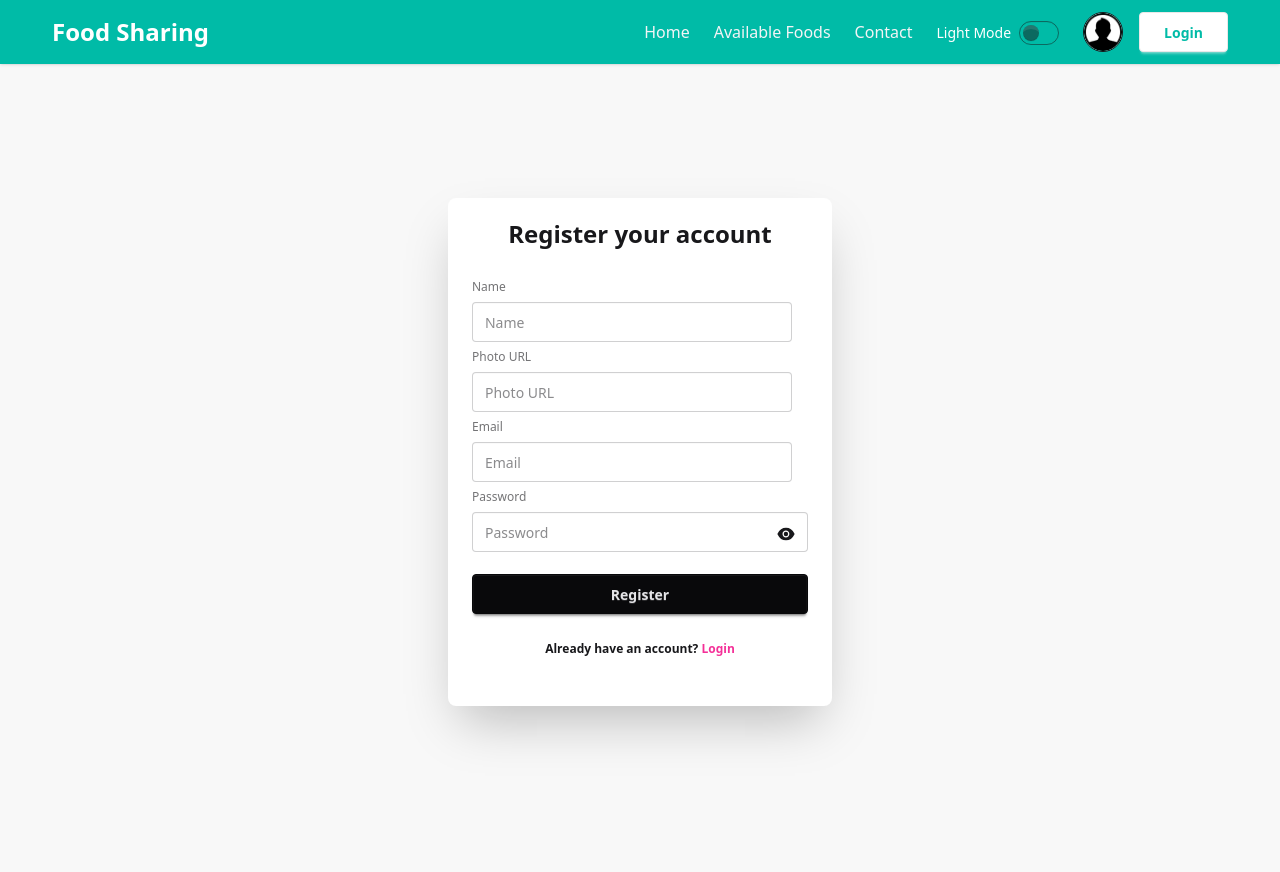
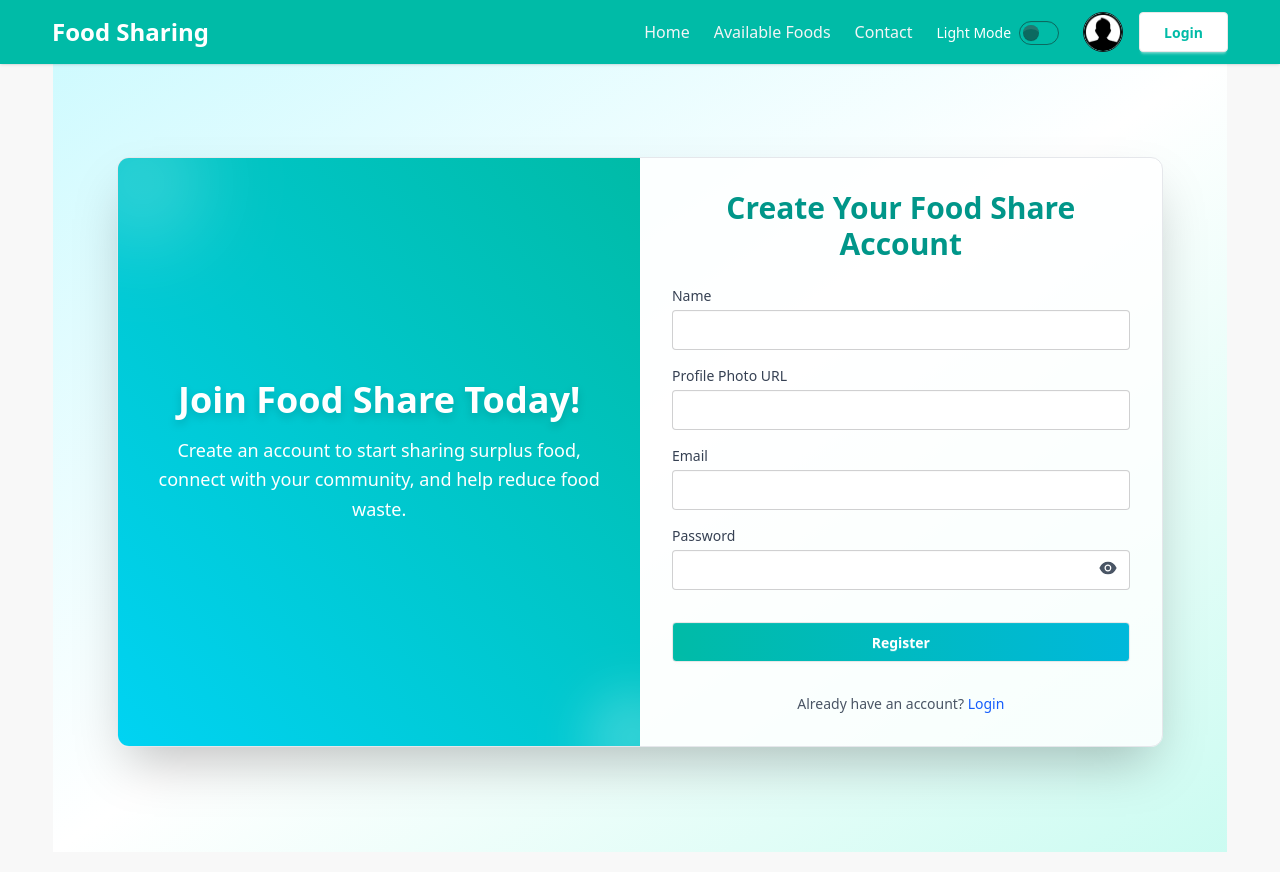
Before and after one commit to rubayetalam21/Food-Sharing, a React (Vite) app: page /auth/register in a window 1280 px wide. Built offline with nearby package versions, Linux system fonts and the light colour scheme; no server answers.

Commit message:
Registration page has been animated

```diff
--- a/src/Pages/Register.jsx
+++ b/src/Pages/Register.jsx
@@ -1,16 +1,16 @@
 import React, { useContext, useState } from 'react';
 import { Helmet } from 'react-helmet-async';
-import { Link, useNavigate } from 'react-router';
+import { Link, useNavigate } from 'react-router-dom';
 import Swal from 'sweetalert2';
 import { AuthContext } from '../Provider/AuthProvider';
 import { AiFillEye, AiFillEyeInvisible } from 'react-icons/ai';
+import { motion } from 'framer-motion';
 
 const Register = () => {
     const { createUser, setUser, updateUser } = useContext(AuthContext);
-    const [nameError, setNameError] = useState("");
-    const [passwordError, setPasswordError] = useState("");
+    const [nameError, setNameError] = useState('');
+    const [passwordError, setPasswordError] = useState('');
     const [showPassword, setShowPassword] = useState(false);
-
     const navigate = useNavigate();
 
     const handleRegister = (e) => {
@@ -22,11 +22,9 @@ const Register = () => {
         const password = form.password.value;
 
         if (name.length < 5) {
-            setNameError("Name should be more than 5 characters");
+            setNameError('Name should be more than 5 characters');
             return;
-        } else {
-            setNameError("");
-        }
+        } else setNameError('');
 
         const hasUppercase = /[A-Z]/.test(password);
         const hasLowercase = /[a-z]/.test(password);
@@ -34,80 +32,143 @@ const Register = () => {
 
         if (!hasUppercase || !hasLowercase || !isLongEnough) {
             setPasswordError(
-                "Password must contain at least 1 uppercase letter, 1 lowercase letter, and be at least 6 characters long."
+                'Password must contain at least 1 uppercase letter, 1 lowercase letter, and be at least 6 characters long.'
             );
             return;
-        } else {
-            setPasswordError("");
-        }
+        } else setPasswordError('');
 
         createUser(email, password)
             .then((result) => {
                 const user = result.user;
                 updateUser({ displayName: name, photoURL: photo })
-                    .then(() => {
+                    .then(async () => {
                         setUser({ ...user, displayName: name, photoURL: photo });
-                        Swal.fire({
-                            icon: 'success',
-                            title: 'Registration',
-                            text: 'You have been successfully registered!',
+                        await fetch('https://b11a12-server-side-rubayetalam21.vercel.app/users', {
+                            method: 'POST',
+                            headers: { 'Content-Type': 'application/json' },
+                            body: JSON.stringify({ name, email, photoURL: photo }),
                         });
-                        navigate("/");
+                        Swal.fire({ icon: 'success', title: 'Registration Complete', text: 'Welcome to Food Share!' });
+                        navigate('/');
                     })
-                    .catch((error) => {
+                    .catch((err) => {
+                        console.error('Profile update failed:', err);
                         setUser(user);
                     });
             })
-            .catch((error) => {
-                alert(error.message);
-            });
+            .catch((err) => alert(err.message));
+    };
+
+    const fieldVariant = {
+        hidden: { opacity: 0, y: 20 },
+        visible: (i) => ({
+            opacity: 1,
+            y: 0,
+            transition: { delay: i * 0.15, duration: 0.5, ease: 'easeOut' },
+        }),
+        shake: {
+            x: [0, -8, 8, -8, 8, 0],
+            transition: { duration: 0.4 },
+        },
     };
 
     return (
-        <div className="flex justify-center min-h-screen items-center">
-            <Helmet>
-                <title>Home | Register </title>
-            </Helmet>
-            <div className="card bg-base-100 w-full max-w-sm shrink-0 shadow-2xl py-5">
-                <h2 className="font-semibold text-2xl text-center">Register your account</h2>
-                <form onSubmit={handleRegister} className="card-body">
-                    <fieldset className="fieldset">
-                        <label className="label">Name</label>
-                        <input name="name" type="text" className="input" placeholder="Name" required />
+        <div className="min-h-screen px-16 py-8 bg-gradient-to-br from-cyan-100 via-white to-teal-100 dark:from-gray-900 dark:via-gray-800 dark:to-gray-900 flex items-center justify-center">
+            <Helmet><title>Register | Food Share</title></Helmet>
+
+            <div className="grid md:grid-cols-2 gap-0 bg-white/80 dark:bg-gray-800/80 rounded-xl shadow-2xl border border-gray-200 dark:border-gray-700 overflow-hidden max-w-6xl w-full">
+
+                {/* Left Welcome Panel */}
+                <motion.div
+                    className="hidden md:flex flex-col justify-center items-center px-10 py-16 bg-gradient-to-tr from-cyan-400 to-teal-500 text-white text-center relative"
+                    initial={{ opacity: 0, x: -50 }}
+                    animate={{ opacity: 1, x: 0 }}
+                    transition={{ duration: 0.6 }}
+                >
+                    <motion.h2
+                        className="text-4xl font-extrabold mb-4 drop-shadow-lg"
+                        initial={{ opacity: 0, y: -10 }}
+                        animate={{ opacity: 1, y: 0 }}
+                        transition={{ delay: 0.2 }}
+                    >
+                        Join Food Share Today!
+                    </motion.h2>
+                    <motion.p
+                        className="text-lg max-w-md leading-relaxed"
+                        initial={{ opacity: 0, y: 10 }}
+                        animate={{ opacity: 1, y: 0 }}
+                        transition={{ delay: 0.3 }}
+                    >
+                        Create an account to start sharing surplus food, connect with your community, and help reduce food waste.
+                    </motion.p>
+
+                    {/* Decorative Blurs */}
+                    <div className="absolute -top-10 -left-10 w-32 h-32 bg-white/20 rounded-full blur-2xl"></div>
+                    <div className="absolute -bottom-10 -right-10 w-24 h-24 bg-white/20 rounded-full blur-xl"></div>
+                </motion.div>
+
+                {/* Right Form Section */}
+                <motion.div
+                    initial={{ opacity: 0, y: 50 }}
+                    animate={{ opacity: 1, y: 0 }}
+                    transition={{ duration: 0.6 }}
+                    className="p-8 w-full"
+                >
+                    <h2 className="text-center text-3xl font-bold text-teal-600 dark:text-teal-400 mb-6">Create Your Food Share Account</h2>
+
+                    <form onSubmit={handleRegister} className="space-y-4">
+                        <motion.div custom={0} initial="hidden" animate={nameError ? 'shake' : 'visible'} variants={fieldVariant}>
+                            <label className="block text-sm font-medium text-gray-700 dark:text-gray-300">Name</label>
+                            <input name="name" type="text" className="input input-bordered w-full mt-1" required />
                             {nameError && <p className="text-xs text-error">{nameError}</p>}
+                        </motion.div>
 
-                        <label className="label">Photo URL</label>
-                        <input name="photo" type="text" className="input" placeholder="Photo URL" required />
+                        <motion.div custom={1} initial="hidden" animate="visible" variants={fieldVariant}>
+                            <label className="block text-sm font-medium text-gray-700 dark:text-gray-300">Profile Photo URL</label>
+                            <input name="photo" type="text" className="input input-bordered w-full mt-1" required />
+                        </motion.div>
 
-                        <label className="label">Email</label>
-                        <input name="email" type="email" className="input" placeholder="Email" required />
+                        <motion.div custom={2} initial="hidden" animate="visible" variants={fieldVariant}>
+                            <label className="block text-sm font-medium text-gray-700 dark:text-gray-300">Email</label>
+                            <input name="email" type="email" className="input input-bordered w-full mt-1" required />
+                        </motion.div>
 
-                        <label className="label">Password</label>
+                        <motion.div custom={3} initial="hidden" animate={passwordError ? 'shake' : 'visible'} variants={fieldVariant}>
+                            <label className="block text-sm font-medium text-gray-700 dark:text-gray-300">Password</label>
                             <div className="relative">
                                 <input
                                     name="password"
-                                type={showPassword ? "text" : "password"}
-                                className="input w-full pr-10"
-                                placeholder="Password"
+                                    type={showPassword ? 'text' : 'password'}
+                                    className="input input-bordered w-full mt-1 pr-10"
                                     required
                                 />
                                 <span
-                                className="absolute right-3 top-3 text-xl cursor-pointer"
                                     onClick={() => setShowPassword(!showPassword)}
+                                    className="absolute right-3 top-3 text-xl cursor-pointer text-gray-600 dark:text-gray-300"
                                 >
                                     {showPassword ? <AiFillEyeInvisible /> : <AiFillEye />}
                                 </span>
                             </div>
                             {passwordError && <p className="text-xs text-error">{passwordError}</p>}
+                        </motion.div>
 
-                        <button type="submit" className="btn btn-neutral mt-4">Register</button>
+                        <motion.button
+                            type="submit"
+                            whileHover={{ scale: 1.03 }}
+                            whileTap={{ scale: 0.98 }}
+                            className="btn bg-gradient-to-r from-teal-500 to-cyan-500 text-white w-full mt-4"
+                        >
+                            Register
+                        </motion.button>
 
-                        <p className="font-semibold text-center pt-5">
-                            Already have an account?{" "}
-                            <Link className="text-secondary" to="/auth/login">Login</Link>
+                        <p className="text-sm text-center text-gray-600 dark:text-gray-300 pt-4">
+                            Already have an account?{' '}
+                            <Link className="text-blue-600 dark:text-blue-400 font-medium hover:underline" to="/auth/login">
+                                Login
+                            </Link>
                         </p>
-                    </fieldset>
                     </form>
+                </motion.div>
             </div>
         </div>
     );
```
Lines whose indentation alone changed are shown as unchanged.
